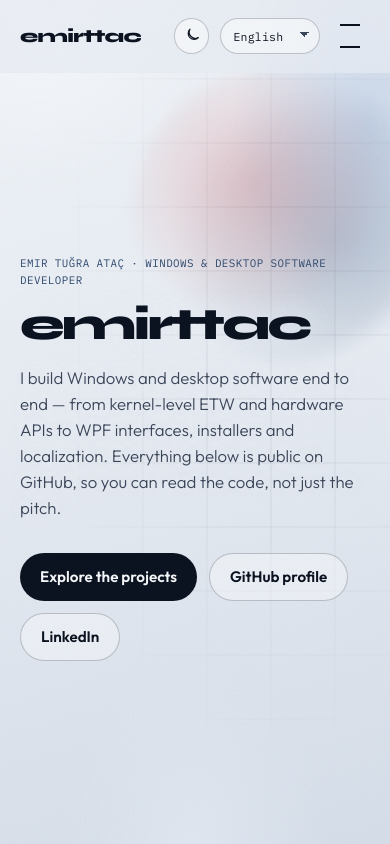
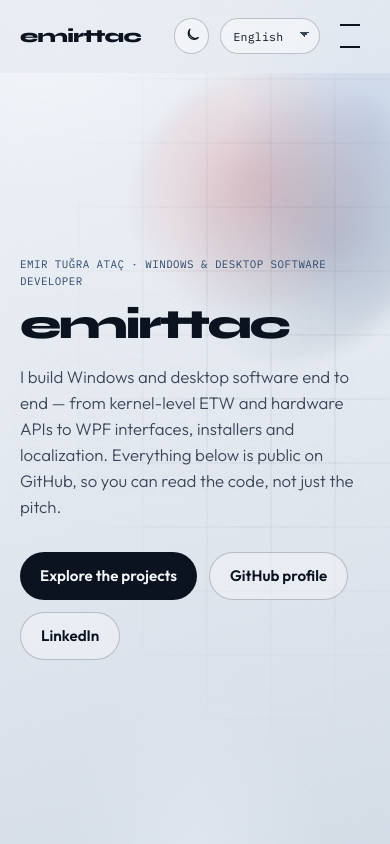
Before and after one commit to emirttac/emirttac.github.io, a plain HTML site: page index.html in a window 390 px wide. Shown: the top 844 px of the page. Drawn offline with Linux system fonts and the light colour scheme.

Commit message:
Keep the hero brand on one line on mobile.
Prevent letter wrapping and scale the title fluidly so emirttac no longer breaks mid-word.

Co-authored-by: Cursor <cursoragent@cursor.com>

```diff
--- a/css/styles.css
+++ b/css/styles.css
@@ -447,13 +447,13 @@ p {
 }
 
 .hero-brand {
-  font-size: clamp(3.4rem, 12vw, 7.5rem);
+  font-size: clamp(2.5rem, 0.6rem + 8.2vw, 7.5rem);
   font-weight: 800;
   letter-spacing: -0.055em;
   line-height: 0.9;
   margin-bottom: 1.25rem;
   max-width: 100%;
-  overflow-wrap: anywhere;
+  white-space: nowrap;
   text-shadow: 0 0 28px var(--brand-glow);
 }
 
@@ -1005,10 +1005,6 @@ p {
     letter-spacing: 0.04em;
   }
 
-  .hero-brand {
-    font-size: clamp(2.55rem, 11.5vw, 3.4rem);
-  }
-
   .hero-lead {
     font-size: 1.05rem;
   }
```
Also changed, not shown: index.html (+1 -1 lines).
